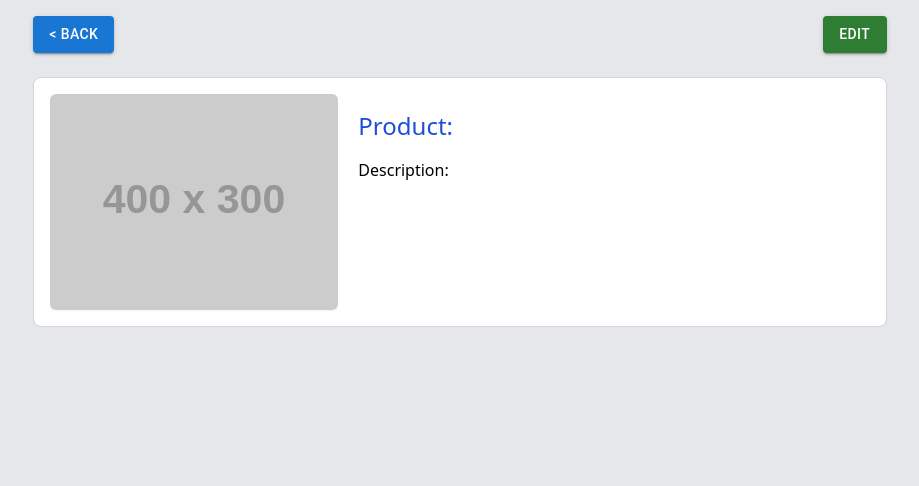
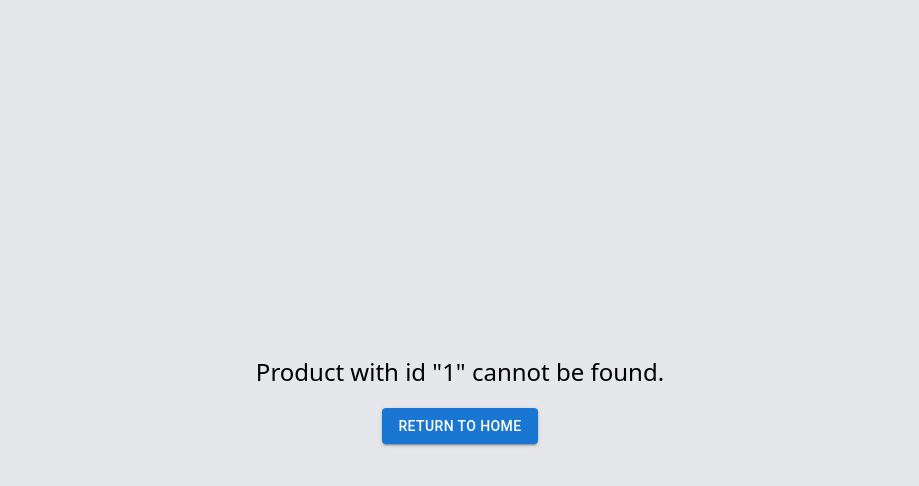
Before and after one commit to vvicher/product-list-app, a React (Vite) app: page /product/1 in a window 1280 px wide. Shown: the top 486 px of the page, without its empty margins (180-1099 px from the left). Built offline with nearby package versions, Linux system fonts and the light colour scheme.

Commit message:
added wrong id handling + code fixes

```diff
--- a/src/components/Image.tsx
+++ b/src/components/Image.tsx
@@ -2,19 +2,19 @@ import type { ImageType } from "../types/types"
 
 interface ImageProps {
   image: ImageType;
-  styles?: string;
+  className?: string;
 };
 
 export const Image = (props: ImageProps) => {
   const { url, title } = props.image;
-  const { styles } = props;
+  const { className } = props;
 
   const replaceUrl = (e: React.SyntheticEvent<HTMLImageElement, Event>) => {
     e.currentTarget.src = "https://placehold.co/400x300?text=Image Error :(";
   };
 
   return (
-    <div className={`flex flex-shrink-0 ${styles}`}>
+    <div className={`flex flex-shrink-0 ${className}`}>
       <img src={url} title={title} className={`rounded-md shadow-sm size-full`}
         onError={(e) => replaceUrl(e)} />
     </div>
--- a/src/components/ImagePlaceholder.tsx
+++ b/src/components/ImagePlaceholder.tsx
@@ -1,11 +1,11 @@
 import { Image } from "./Image";
 
 interface ImagePlaceholderProps {
-  styles?: string;
+  className?: string;
 };
 
 export const ImagePlaceholder = (props: ImagePlaceholderProps) => {
-  const { styles } = props;
+  const { className } = props;
 
   return (
     <Image
@@ -13,7 +13,7 @@ export const ImagePlaceholder = (props: ImagePlaceholderProps) => {
         url: "https://placehold.co/400x300?text=No Image",
         title: "No Image"
       }}
-      styles={styles}
+      className={className}
     />
   );
 };
--- a/src/contexts/DataContext.tsx
+++ b/src/contexts/DataContext.tsx
@@ -3,6 +3,7 @@ import type { ProductItemType } from '../types/types';
 
 type DataContextType = {
   items: ProductItemType[];
+  loaded: boolean;
   initData: () => void,
   updateProduct: (
     title: string,
@@ -13,6 +14,7 @@ type DataContextType = {
 
 export const DataContext = createContext<DataContextType>({
   items: [],
+  loaded: false,
   initData: () => { },
   updateProduct: () => { },
 });
--- a/src/contexts/DataProvider.tsx
+++ b/src/contexts/DataProvider.tsx
@@ -9,6 +9,7 @@ interface DataProviderProps {
 
 export const DataProvider = (props: DataProviderProps) => {
   const [productItems, setProductItems] = useState([] as ProductItemType[]);
+  const [loaded, setLoaded] = useState(false);
 
   const { children } = props;
 
@@ -22,14 +23,15 @@ export const DataProvider = (props: DataProviderProps) => {
       localStorage.setItem('products', JSON.stringify(data));
       setProductItems(data);
     };
+
+    setLoaded(true);
   };
 
   const updateProduct = (newTitle: string, newDescription: string, id: string) => {
-    const productToUpdate = productItems.find(item => item.id === id);
     const productToUpdateIndex = productItems.findIndex(item => item.id === id);
 
     const updatedProduct = {
-      ...productToUpdate,
+      ...productItems[productToUpdateIndex],
       title: newTitle,
       description: newDescription,
       id: id,
@@ -44,7 +46,7 @@ export const DataProvider = (props: DataProviderProps) => {
   };
 
   return (
-    <DataContext value={{ items: productItems, initData, updateProduct }}>
+    <DataContext value={{ items: productItems, loaded, initData, updateProduct }}>
       {children}
     </DataContext>
   );
--- a/src/pages/ProductDetails/ProductDetails.tsx
+++ b/src/pages/ProductDetails/ProductDetails.tsx
@@ -12,7 +12,7 @@ export const ProductDetails = () => {
   const [edit, setEdit] = React.useState(false);
 
   const { id } = useParams();
-  const { items } = React.useContext(DataContext);
+  const { items, loaded } = React.useContext(DataContext);
 
   const navigate = useNavigate();
 
@@ -24,7 +24,18 @@ export const ProductDetails = () => {
     };
   }, [product]);
 
+  if (!product && loaded) {
     return (
+      <div className="w-full min-h-full bg-gray-200 flex flex-col gap-5 justify-center items-center">
+        <h1 className='text-2xl'>Product with id "{id}" cannot be found.</h1>
+        <Button variant='contained' onClick={() => navigate("/")}>Return to Home</Button>
+      </div>
+    );
+  };
+
+  return (
+    <>
+      {loaded && (
         <>
           <div className="w-full min-h-full bg-gray-200 flex justify-center">
             <div className="w-2/3 flex flex-col gap-2">
@@ -40,7 +51,7 @@ export const ProductDetails = () => {
                     currentProduct?.images.map((img, i) => {
                       return (
                         <div key={i}>
-                      <Image image={img} />
+                          <Image image={img} className='w-[288px] h-[216px]' />
                         </div>
                       );
                     })
@@ -57,5 +68,7 @@ export const ProductDetails = () => {
           </div>
           {edit && <EditDialog close={() => setEdit(false)} item={currentProduct} />}
         </>
+      )}
+    </>
   );
 };
--- a/src/pages/ProductList/components/ListItem.tsx
+++ b/src/pages/ProductList/components/ListItem.tsx
@@ -18,7 +18,7 @@ export const ListItem = (props: ListItemProps) => {
 
   const renderFirstImage = () => {
     if (!images?.length) {
-      return <ImagePlaceholder styles="w-28 h-[84px]" />
+      return <ImagePlaceholder className="w-28 h-[84px]" />
     }
 
     const image = images[0];
@@ -29,7 +29,7 @@ export const ListItem = (props: ListItemProps) => {
           url: image.url,
           title: image.title,
         }}
-        styles="w-28 h-[84px]"
+        className="w-28 h-[84px]"
       />
     );
   };
```
Lines whose indentation alone changed are shown as unchanged.
